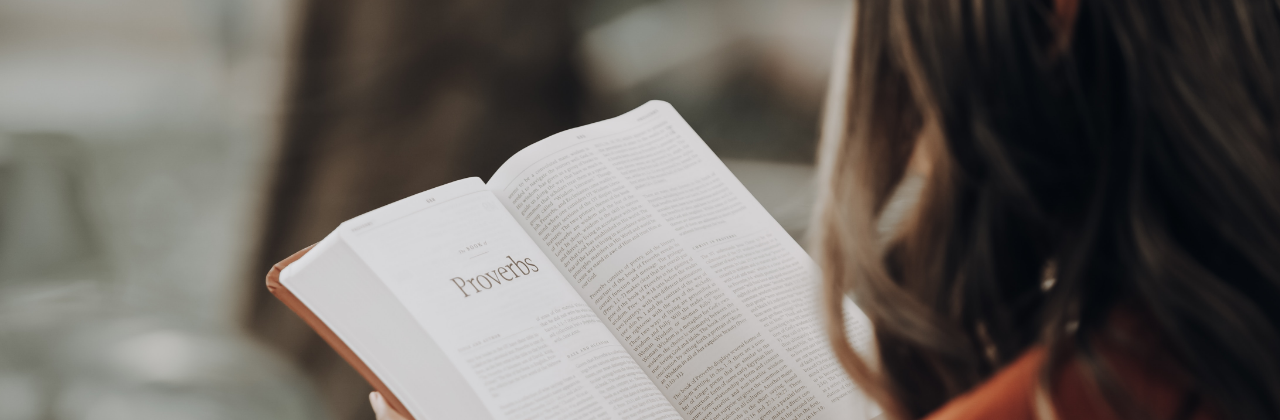
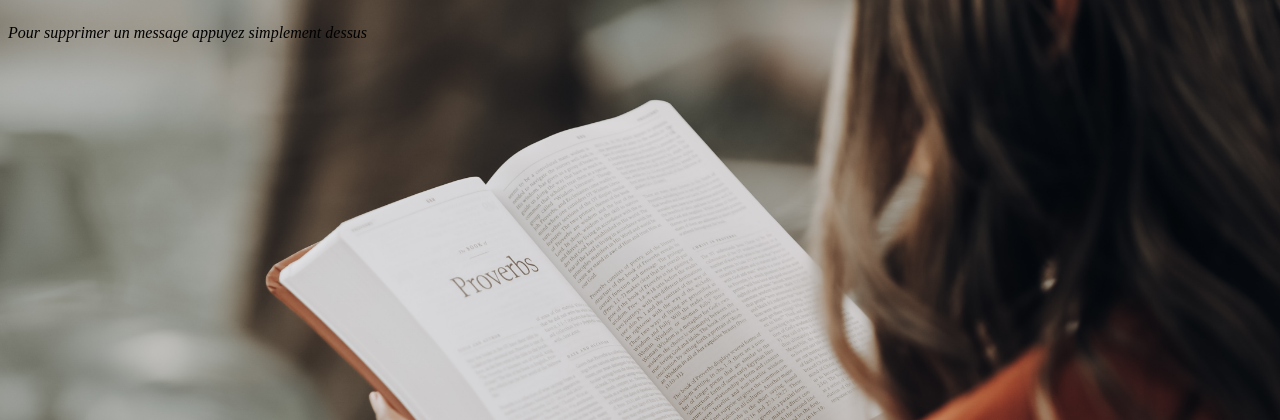
Before and after one commit to Ku2s/Night_i, a Flask app: page /message in a window 1280 px wide. Shown: the top 420 px of the page. Run offline with Flask 3, Linux system fonts and the light colour scheme; the visitor is signed in with stand-in values (Sample User, id 1); parts of the project's set-up code (start-up, migrations or seed data) failed here and were passed over; some libraries are stand-ins or nearby versions.

Commit message:
Add files via upload

```diff
--- a/templates/message.html
+++ b/templates/message.html
@@ -10,6 +10,7 @@
         crossorigin="anonymous"></script>
     <title>Espace de messages</title>
     <link rel="shortcut icon" href="/static/images/1cf5bd94-00e7-4ea8-b645-eb25f825a806.ico" type="image/x-icon">
+
     <link rel="stylesheet" href="/static/css/message.css">
     <script crossorigin="anonymous" src="https://unpkg.com/babel-standalone@6/babel.min.js"></script>
 
@@ -21,6 +22,7 @@
     <script crossorigin="anonymous" src="https://unpkg.com/babel-standalone@6/babel.min.js"></script>
 </head>
 <body>
+    <p><i>Pour supprimer un message appuyez simplement dessus</i></p>
     <div id="chat-container">
         <ul id="messages"></ul>
         <div id="input-container">
@@ -50,12 +52,19 @@
                 console.log('Received message:', data.message);
                 console.log(`Affichage du message dans la room ${room_id}`);
                 let messageElement = document.createElement("li");
-                messageElement.innerText = data.message;
-                // Ajout de la classe appropriée en fonction de l'expéditeur
-                if (data.sender === pseudo_client) {
-                    messageElement.classList.add("sent-message");
+                messageElement.innerText = data.message; //contenu
+
+                messageElement.setAttribute("data-message-id", data.message_id); //id
+
+                if (data.sender == pseudo_client) {
+                    messageElement.classList.add("sent-message"); //class
+                    messageElement.addEventListener("click", ()=>{ //click
+                        console.log(`Suppression du message`)
+                        supprimerMessage(data.message_id);
+                    });
+
                 } else {
-                    messageElement.classList.add("received-message");
+                    messageElement.classList.add("received-message"); //autre class
                 }
                 messageContainer.appendChild(messageElement);
                 messageContainer.scrollTop = messageContainer.scrollHeight;
@@ -71,6 +80,19 @@
             socket.emit("sauv_mess", {room_id: room_id, message: message});
             messageInput.value = "";
         }
+
+        function supprimerMessage(messageID) {
+            socket.emit("supprimer_message", { message_id: messageID });
+        }
+
+        // Suppression du message de l'interface
+        socket.on('message_supp', (data)=> {
+            // Suppression visuelle
+            let message_a_supp = document.querySelector(`[data-message-id="${data.message_id}"]`);
+            if (message_a_supp) {
+                message_a_supp.remove();
+            }
+        });
 
         messageInput.addEventListener("keypress", function(event) {
             if (event.key === "Enter") {
```
